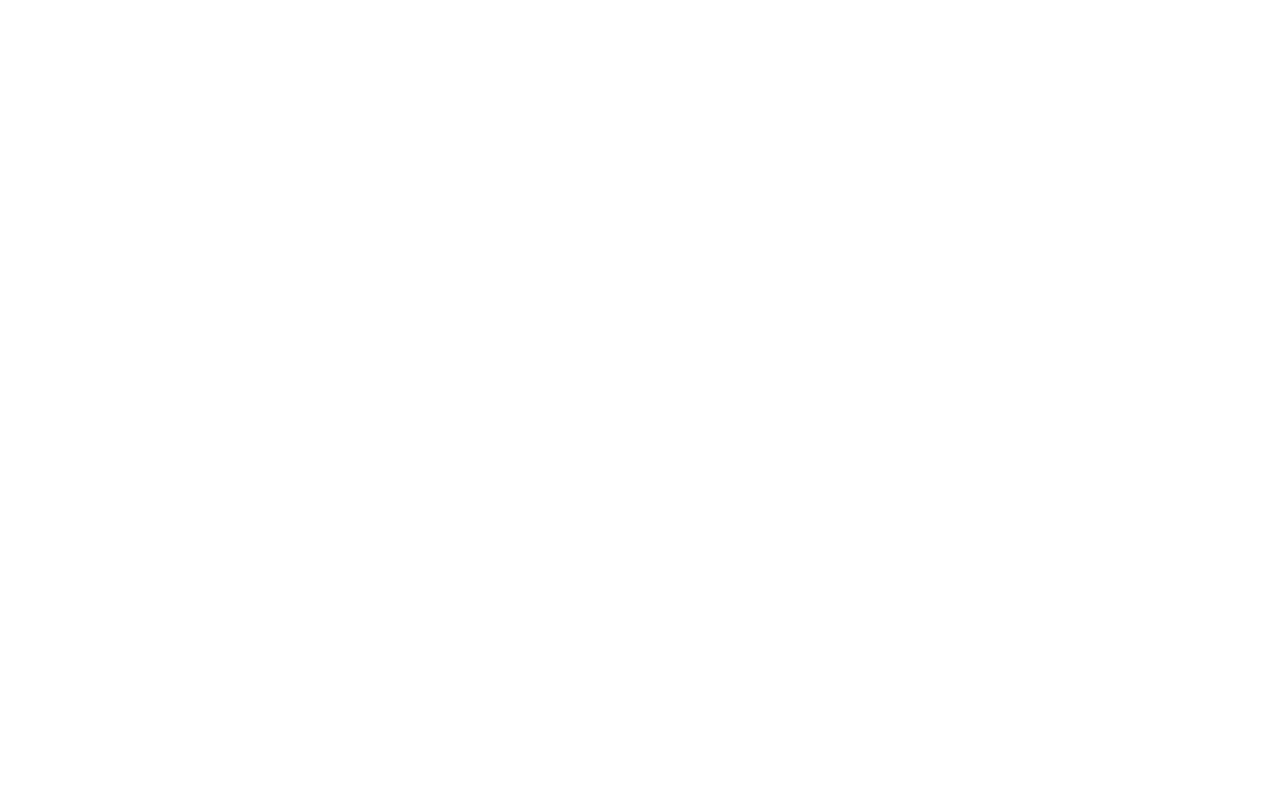
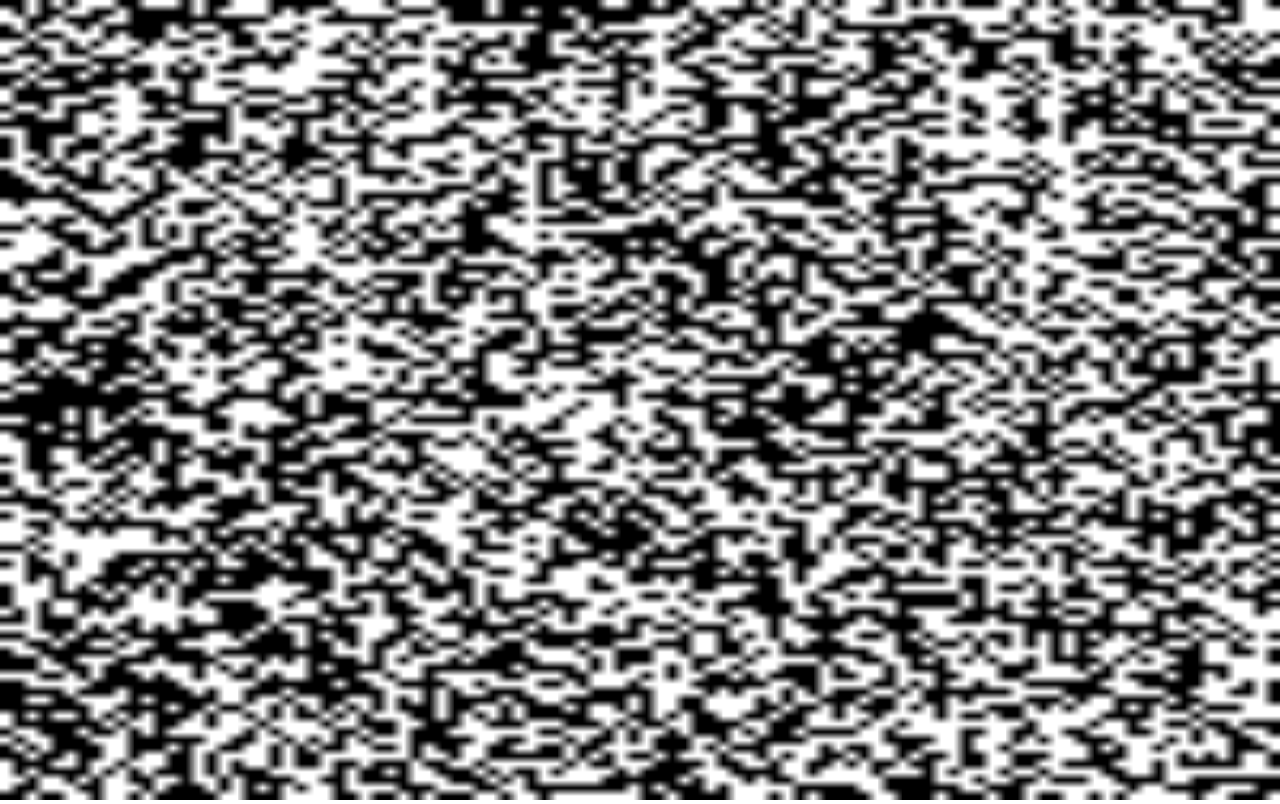
Before and after one commit to johannesheesterman/nature-of-code, a website built with webpack: page src/index.html in a window 1280 px wide. Built offline with nearby package versions, Linux system fonts and the light colour scheme.

Commit message:
perlin noise

```diff
--- a/package.json
+++ b/package.json
@@ -10,10 +10,14 @@
   "author": "",
   "license": "MIT",
   "devDependencies": {
+    "@types/three": "^0.137.0",
     "html-webpack-plugin": "^5.5.0",
     "ts-loader": "^9.2.6",
     "typescript": "^4.5.4",
     "webpack": "^5.66.0",
     "webpack-cli": "^4.9.1"
+  },
+  "dependencies": {
+    "three": "^0.137.5"
   }
 }
--- a/src/index.html
+++ b/src/index.html
@@ -5,6 +5,18 @@
     <meta http-equiv="X-UA-Compatible" content="IE=edge">
     <meta name="viewport" content="width=device-width, initial-scale=1.0">
     <title>Document</title>
+
+    <style>
+        html,body{
+            padding:0;
+            margin:0;
+            overflow: hidden;
+        }
+        canvas{
+            width:100vw;
+            height:100vh;
+        }
+    </style>
 </head>
 <body>
 
--- a/src/index.ts
+++ b/src/index.ts
@@ -1 +1,24 @@
-console.log('Hello, World!');
+import { Perlin } from './lib/Perlin';
+
+const HEIGHT = 100;
+const WIDTH =  100;
+const canvas = document.createElement('canvas');
+canvas.width = HEIGHT;
+canvas.height = WIDTH;
+const ctx = canvas.getContext('2d');
+document.body.appendChild(canvas);
+
+let perlin = new Perlin();
+
+var imgData = ctx.createImageData(WIDTH, HEIGHT);
+for (let y = 0; y < HEIGHT; y++){
+    for (let x = 0; x < WIDTH; x++){
+        let value = perlin.noise(x, y, 0) * 255;
+        imgData.data[(x + y * WIDTH) * 4 + 0] = value;
+        imgData.data[(x + y * WIDTH) * 4 + 1] = value;
+        imgData.data[(x + y * WIDTH) * 4 + 2] = value;
+        imgData.data[(x + y * WIDTH) * 4 + 3] = 255;
+    }
+}
+
+ctx.putImageData(imgData, 0, 0);
--- /dev/null
+++ b/src/lib/Perlin.ts
@@ -0,0 +1,104 @@
+
+// Understanding Perlin Noise:
+// https://mrl.cs.nyu.edu/~perlin/noise/
+// https://adrianb.io/2014/08/09/perlinnoise.html
+
+export class Perlin {
+
+    private permutation: number[] = [151, 160, 137, 91, 90, 15,
+        131, 13, 201, 95, 96, 53, 194, 233, 7, 225, 140, 36, 103, 30, 69, 142, 8, 99, 37, 240, 21, 10, 23,
+        190, 6, 148, 247, 120, 234, 75, 0, 26, 197, 62, 94, 252, 219, 203, 117, 35, 11, 32, 57, 177, 33,
+        88, 237, 149, 56, 87, 174, 20, 125, 136, 171, 168, 68, 175, 74, 165, 71, 134, 139, 48, 27, 166,
+        77, 146, 158, 231, 83, 111, 229, 122, 60, 211, 133, 230, 220, 105, 92, 41, 55, 46, 245, 40, 244,
+        102, 143, 54, 65, 25, 63, 161, 1, 216, 80, 73, 209, 76, 132, 187, 208, 89, 18, 169, 200, 196,
+        135, 130, 116, 188, 159, 86, 164, 100, 109, 198, 173, 186, 3, 64, 52, 217, 226, 250, 124, 123,
+        5, 202, 38, 147, 118, 126, 255, 82, 85, 212, 207, 206, 59, 227, 47, 16, 58, 17, 182, 189, 28, 42,
+        223, 183, 170, 213, 119, 248, 152, 2, 44, 154, 163, 70, 221, 153, 101, 155, 167, 43, 172, 9,
+        129, 22, 39, 253, 19, 98, 108, 110, 79, 113, 224, 232, 178, 185, 112, 104, 218, 246, 97, 228,
+        251, 34, 242, 193, 238, 210, 144, 12, 191, 179, 162, 241, 81, 51, 145, 235, 249, 14, 239, 107,
+        49, 192, 214, 31, 181, 199, 106, 157, 184, 84, 204, 176, 115, 121, 50, 45, 127, 4, 150, 254,
+        138, 236, 205, 93, 222, 114, 67, 29, 24, 72, 243, 141, 128, 195, 78, 66, 215, 61, 156, 180];
+
+    private p: number[] = [];
+
+    constructor() {
+        for (let i = 0; i < 512; i++) {
+            this.p[i] = this.permutation[i % 256];
+        }
+    }
+
+    public noise(x: number, y: number, z: number): number {
+
+        let xi = Math.floor(x) & 255;
+        let yi = Math.floor(y) & 255;
+        let zi = Math.floor(z) & 255;
+
+        let u = this.fade(x);
+        let v = this.fade(y);
+        let w = this.fade(z);
+
+
+        let A = this.p[xi] + yi;
+        let AA = this.p[A] + zi;
+        let AB = this.p[A + 1] + zi;
+        let B = this.p[xi + 1] + yi;
+        let BA = this.p[B] + zi;
+        let BB = this.p[B + 1] + zi;
+
+        return this.lerp(w, this.lerp(v, this.lerp(u, this.grad(this.p[AA], x, y, z),
+            this.grad(this.p[BA], x - 1, y, z)),
+            this.lerp(u, this.grad(this.p[AB], x, y - 1, z),
+                this.grad(this.p[BB], x - 1, y - 1, z))),
+            this.lerp(v, this.lerp(u, this.grad(this.p[AA + 1], x, y, z - 1),
+                this.grad(this.p[BA + 1], x - 1, y, z - 1)),
+                this.lerp(u, this.grad(this.p[AB + 1], x, y - 1, z - 1),
+                    this.grad(this.p[BB + 1], x - 1, y - 1, z - 1))));
+    }
+
+    octaveNoise(x: number, y: number, z: number, octaves: number, persistence: number) {
+        let total = 0;
+        let frequency = 1;
+        let amplitude = 1;
+        let maxValue = 0;  // Used for normalizing result to 0.0 - 1.0
+        for(let i=0;i<octaves;i++) {
+            total += this.noise(x * frequency, y * frequency, z * frequency) * amplitude;
+
+            maxValue += amplitude;
+
+            amplitude *= persistence;
+            frequency *= 2;
+        }
+
+        return total/maxValue;
+    }
+
+    private fade(t: number): number {
+        return t * t * t * (t * (t * 6 - 15) + 10);
+    }
+
+    private lerp(a: number, b: number, x: number): number {
+        return a + x * (b - a);
+    }
+
+    private grad(hash: number, x: number, y: number, z: number): number {
+        switch (hash & 0xF) {
+            case 0x0: return x + y;
+            case 0x1: return -x + y;
+            case 0x2: return x - y;
+            case 0x3: return -x - y;
+            case 0x4: return x + z;
+            case 0x5: return -x + z;
+            case 0x6: return x - z;
+            case 0x7: return -x - z;
+            case 0x8: return y + z;
+            case 0x9: return -y + z;
+            case 0xA: return y - z;
+            case 0xB: return -y - z;
+            case 0xC: return y + x;
+            case 0xD: return -y + z;
+            case 0xE: return y - x;
+            case 0xF: return -y - z;
+            default: return 0; // never happens
+        }
+    }
+}
```
Also changed, not shown: dist/bundle.js, dist/index.html, 1 other file.
